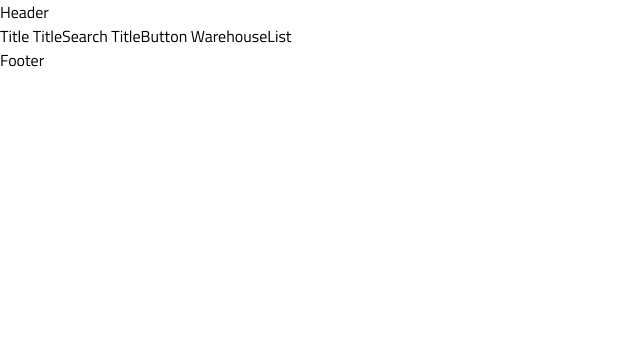
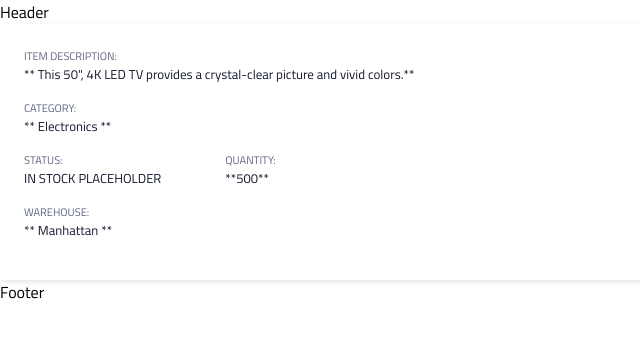
Before and after one commit to jaydools/instock-lithium-client, a React (Create React App) app: page / in a window 1280 px wide. Shown: the top 338 px of the page, without its empty margins (0-640 px from the left). Built offline with nearby package versions, Linux system fonts and the light colour scheme.

Commit message:
general style made for component
need to insert dynamic data as well as instock label

```diff
--- a/src/Components/InventoryItemDetails/InventoryItemDetails.js
+++ b/src/Components/InventoryItemDetails/InventoryItemDetails.js
@@ -1,7 +1,35 @@
 import React from "react";
+import "./InventoryItemDetails.scss";
 
 function InventoryItemDetails() {
-    return <div>InventoryItemDetails</div>;
+    return (
+        <div className="item-details-container">
+            <div className="leftside">
+                <h4 className="item-details-container__title">ITEM DESCRIPTION:</h4>
+                <p className="item-details-container__body">
+                    ** This 50", 4K LED TV provides a crystal-clear picture and vivid colors.**
+                </p>
+                <h4 className="item-details-container__title">CATEGORY:</h4>
+                <p className="item-details-container__body">** Electronics ** </p>
+            </div>
+
+            <div className="rightside">
+                <div className="rightside__status">
+                    <h4 className="item-details-container__title">STATUS:</h4>
+                    <p className="item-details-container__body"> IN STOCK PLACEHOLDER </p>
+                </div>
+
+                <div className="rightside__quantity">
+                    <h4 className="item-details-container__title">QUANTITY:</h4>
+                    <p className="item-details-container__body"> **500** </p>
+                </div>
+            </div>
+            <div className="rightside__warehouse">
+                <h4 className="item-details-container__title">WAREHOUSE:</h4>
+                <p className="item-details-container__body">** Manhattan **</p>
+            </div>
+        </div>
+    );
 }
 
 export default InventoryItemDetails;
--- a/src/Components/InventoryItemDetails/InventoryItemDetails.scss
+++ b/src/Components/InventoryItemDetails/InventoryItemDetails.scss
@@ -1,3 +1,29 @@
 @use "../../Styles/global" as *;
 @use "../../Styles/mixins" as *;
 @use "../../Styles/variables" as *;
+
+.item-details-container {
+    padding: 1.5rem;
+    box-shadow: 0px 2px 5px 0px rgba(19, 24, 44, 0.1);
+
+    &__title {
+        @include mobileH4;
+        color: $slate;
+        margin: 0;
+    }
+
+    &__body {
+        @include mobileP2;
+        color: $instock-black;
+        margin: 0;
+        padding-bottom: 1rem;
+    }
+}
+
+.rightside {
+    display: flex;
+
+    &__quantity {
+        padding-left: 4rem;
+    }
+}
--- a/src/Pages/Warehouses/Warehouses.js
+++ b/src/Pages/Warehouses/Warehouses.js
@@ -1,8 +1,14 @@
 import React from "react";
 import "./Warehouses.scss";
+import InventoryItemDetails from "../../Components/InventoryItemDetails/InventoryItemDetails";
 
 function Warehouses() {
-    return <>Title TitleSearch TitleButton WarehouseList</>;
+    return (
+        <body>
+            {/* INSERT YOUR COMPONENT HERE TO PREVIEW */}
+            <InventoryItemDetails />
+        </body>
+    );
 }
 
 export default Warehouses;
```
